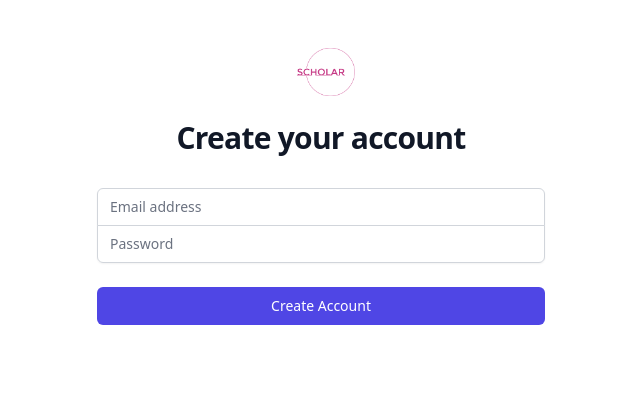
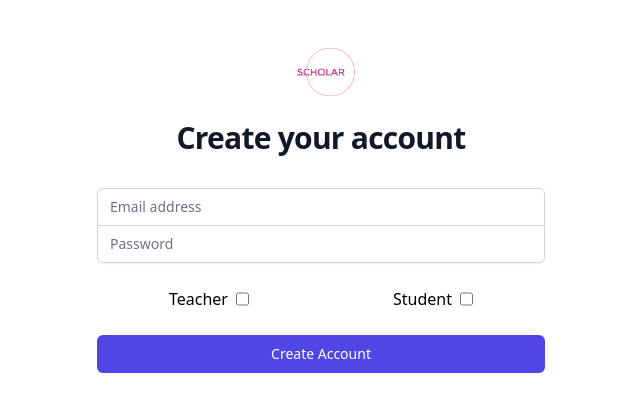
Before and after one commit to SilahicAmil/nextjs-canvas-classroom, a Next.js app: page /signup in a window 1280 px wide. Shown: the top 412 px of the page, without its empty margins (319-959 px from the left). Built offline with nearby package versions, Linux system fonts and the light colour scheme.

Commit message:
updating sign up page slightly

```diff
--- a/components/Signup/Signup.js
+++ b/components/Signup/Signup.js
@@ -90,6 +90,16 @@ const Signup = ({}) => {
               />
             </div>
           </div>
+          <div className="flex items-center justify-around ">
+            <div className="flex gap-2">
+              <label htmlFor="teacher">Teacher</label>
+              <input type="checkbox" />
+            </div>
+            <div className="flex gap-2">
+              <label htmlFor="teacher">Student</label>
+              <input type="checkbox" />
+            </div>
+          </div>
 
           <div>
             <button
```
Also changed, not shown: 1 other file (tests, documents, lock files or other folders).
